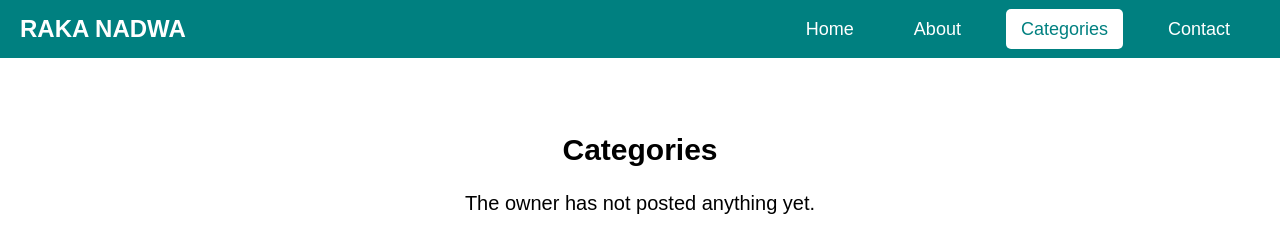
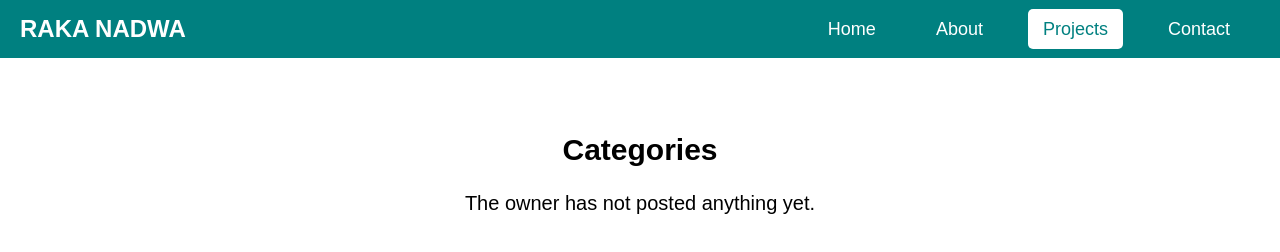
Before and after one commit to rakanadwa/rakanadwa.github.io, a plain HTML site: page categories.html in a window 1280 px wide. Drawn offline with Linux system fonts and the light colour scheme.

Commit message:
Update categories.html

```diff
--- a/categories.html
+++ b/categories.html
@@ -71,7 +71,7 @@
             <ul>
                 <li><a href="index.html">Home</a></li>
                 <li><a href="about.html">About</a></li>
-                <li><a href="#" class="active">Categories</a></li>
+                <li><a href="#" class="active">Projects</a></li>
                 <li><a href="contact.html">Contact</a></li>
             </ul>
         </nav>
```
